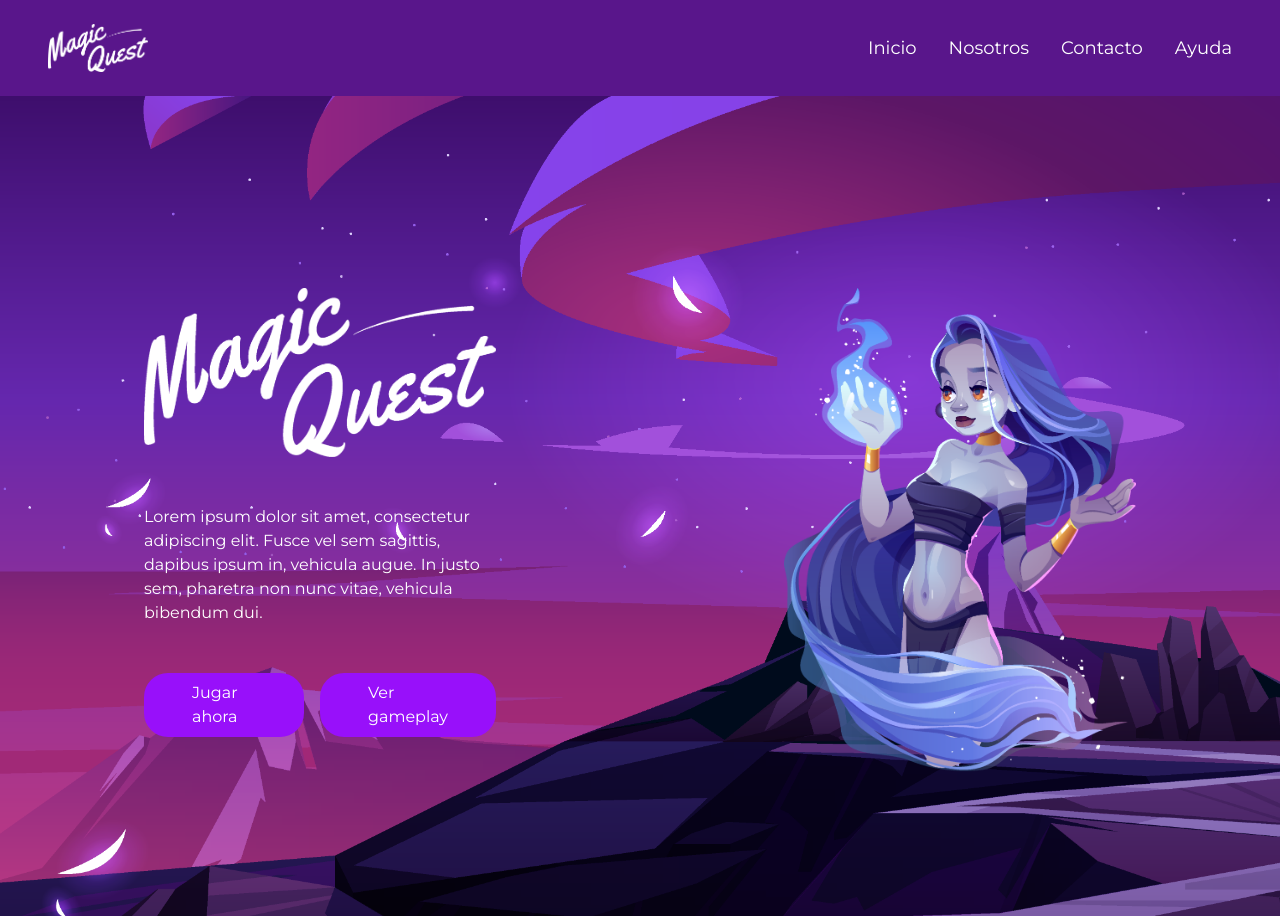
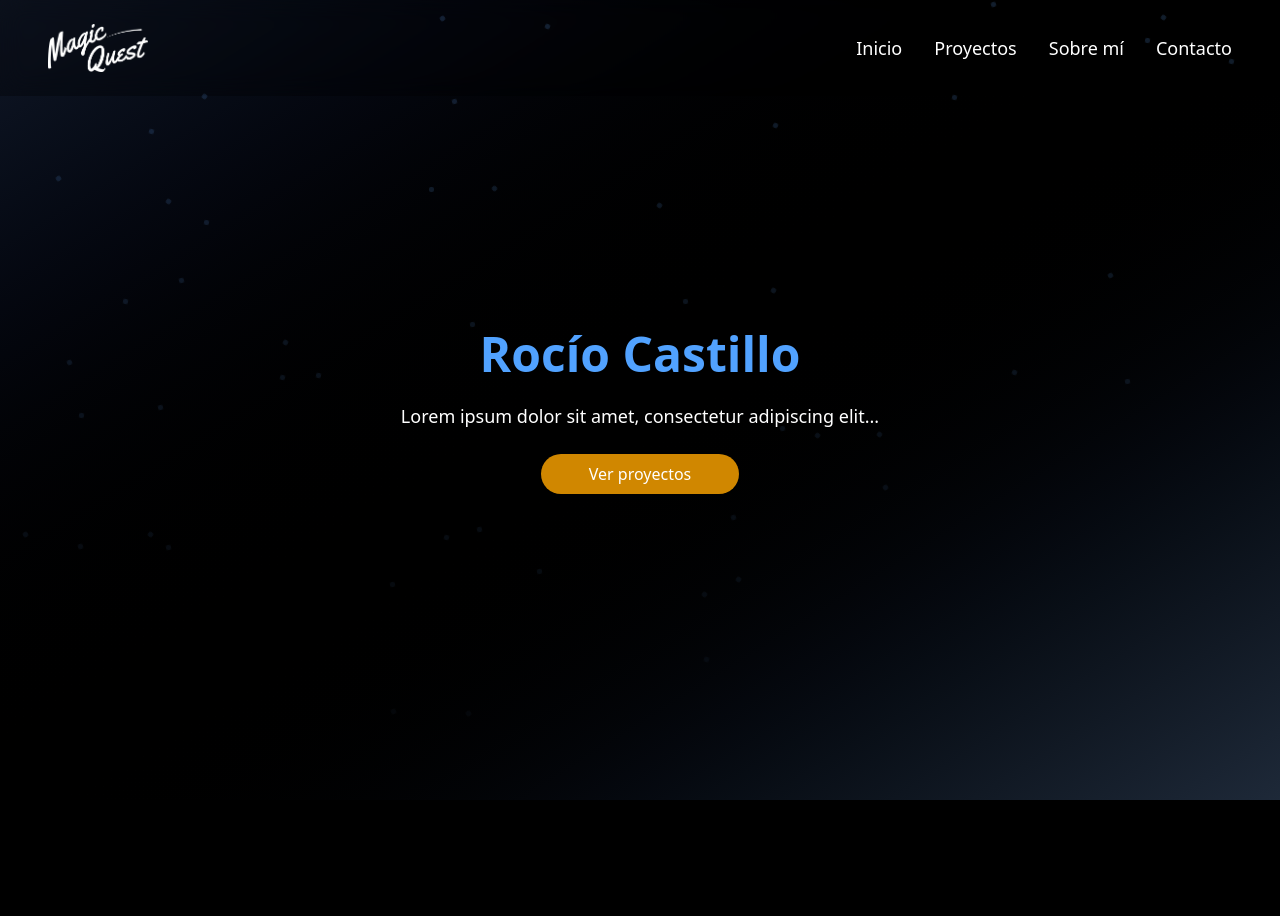
Before and after one commit to SitaRocco/practicando-react, a React (Vite) app: page / in a window 1280 px wide. After the commit the page ends 800 px from the top, so only its background shows below. Built offline with nearby package versions, Linux system fonts and the light colour scheme.

Commit message:
Haciendo cambios para transformarlo en mi portafolio

```diff
--- a/src/App.jsx
+++ b/src/App.jsx
@@ -1,19 +1,11 @@
 import Hero from "./components/Hero/Hero";
 import Navbar from "./components/Navbar/Navbar";
-import Fondo from "./assets/Fondo.png";
+
 
 function App() {
-  const bgImagen = {
-    backgroundImage: `url(${Fondo})`,
-    backgroundSize: 'cover',
-    backgroundPosition: 'bottom',
-    backgroundRepeat: 'no-repeat',
-    position : 'relative',
-
-  };
 
   return (
-    <div style={bgImagen} className="overflow-hidden min-h-screen">
+    <div className="bg-gradient-to-br from-gray-900 via-black to-gray-800 text-white font-sans">
       <Navbar/>
       <Hero/>
     </div>
--- a/src/components/Hero/Hero.jsx
+++ b/src/components/Hero/Hero.jsx
@@ -1,34 +1,60 @@
-import React from 'react'
+import React, { useEffect } from 'react'
 import Personaje from "../../assets/Personaje.png"
 import Logo from "../../assets/Logo.png"
-import {motion} from "framer-motion"
+import { motion } from "framer-motion"
 import { slipeUp } from '../../utility/animation'
 
 const Hero = () => {
+  useEffect(() => {
+    const shapeContainers = document.querySelectorAll(".falling-shapes");
+
+    shapeContainers.forEach((container) => {
+      if (!container) return;
+
+      const shapes = ["square"];
+
+      for (let i = 0; i < 25; i++) {
+        const shapeEl = document.createElement("div");
+        const shapeType = shapes[Math.floor(Math.random() * shapes.length)];
+        shapeEl.classList.add("shape", shapeType);
+        shapeEl.style.left = `${Math.random() * 100}%`;
+        shapeEl.style.animationDuration = `${5 + Math.random() * 4}s`;
+        shapeEl.style.animationDelay = `${Math.random() * 5}s`;
+        shapeEl.style.transform = `rotate(${Math.random() * 360}deg)`;
+        container.appendChild(shapeEl);
+      }
+    });
+  }, []);
+
   return (
-    <section className='mt-36'>
-      <div className='grid grid-cols-1 md:grid-cols-2'>
-        {/*Textos y descripción*/}
-        <div className='p-10 sm:p-10 md:p-15 lg:p-30 xl:p-36'>
-          <motion.img
-           src={Logo} alt='logo del juego'
-          variants={slipeUp(0.2)}
-          initial="initial"
-          animate="animate"
+    <section className="relative flex items-center justify-center min-h-screen px-4 overflow-hidden">
+      {/* Fondo animado */}
+      <div className="falling-shapes absolute top-0 left-0 w-full h-full pointer-events-none z-0"></div>
 
-          />
-          <p className='py-12 text-white'>
-            Lorem ipsum dolor sit amet, consectetur adipiscing elit. Fusce vel sem sagittis, dapibus ipsum in, vehicula augue. In justo sem, pharetra non nunc vitae, vehicula bibendum dui.
-          </p>
-          <div className='flex justify-center gap-4'>
-            <a className='bg-purple-600 py-2 px-12 rounded-3xl text-white hover:bg-purple-500 transition-all duration-300 items-center cursor-pointer'>Jugar ahora</a>
-            <a className='bg-purple-600 py-2 px-12 rounded-3xl text-white hover:bg-purple-500 transition-all duration-300 items-center cursor-pointer'>Ver gameplay</a>
+      <div className="w-full max-w-6xl flex items-center justify-center z-10">
+        <div className="grid grid-cols-1 gap-10 items-center w-full">
+
+          {/* Texto */}
+          <div className="p-6 sm:p-10 text-center flex flex-col justify-center items-center">
+            <h1 className="text-4xl sm:text-5xl font-bold text-blue-400 mb-6 mt-6">
+              Rocío Castillo
+            </h1>
+            <p className="text-white text-base sm:text-lg max-w-prose">
+              Lorem ipsum dolor sit amet, consectetur adipiscing elit...
+            </p>
+            <div className="flex flex-col sm:flex-row justify-center gap-4 mt-6">
+              <a
+                href="#projects"
+                className="bg-yellow-600 py-2 px-8 sm:px-12 rounded-3xl hover:bg-black transition-all duration-300 whitespace-nowrap text-center"
+              >
+                Ver proyectos
+              </a>
+
+            </div>
           </div>
-        </div>
 
-        {/*Imagen*/}
-        <div className='p-10 sm:p-10 md:p-15 lg:p-30 xl:p-36'>
-          <img src={Personaje} alt='personaje del juego'/>
+
+
         </div>
       </div>
     </section>
--- a/src/components/Navbar/Navbar.jsx
+++ b/src/components/Navbar/Navbar.jsx
@@ -9,17 +9,17 @@ const navbarlinks = [
     },
     {
         id:2,
-        title:"Nosotros",
+        title:"Proyectos",
         Link:"/"
     },
     {
         id:3,
-        title:"Contacto",
+        title:"Sobre mí",
         Link:"/"
     },
     {
         id:4,
-        title:"Ayuda",
+        title:"Contacto",
         Link:"/"
     },
 ]
@@ -32,7 +32,7 @@ const Navbar = () => {
     }
 
   return (
-    <nav className='fixed top-0 left-0 bg-purple-900 w-full bg-opacity-30 backdrop-blur-md z-50'>
+    <nav className='fixed top-0 left-0 bg-black/30 w-full  backdrop-blur-md '>
       <div className='flex justify-between items-center sm:px-12 px-4 sm:py-6 py-3'>
         <div>
             <img src={Logo} alt='Logo del sitio' className='w-[100px]'/>
@@ -66,7 +66,7 @@ const Navbar = () => {
       </div>
 
       {/* Menú mobile*/}
-      <div className={`md:hidden absolute w-full bg-purple-950 transition-all duration-300 ${isOpen ? "opacity-100 visible" : "opacity-0 invisible"}`}>
+      <div className={`md:hidden absolute w-full bg-black transition-all duration-300 ${isOpen ? "opacity-100 visible" : "opacity-0 invisible"}`}>
           <ul className='flex flex-col px-4 py-2'>
                 {navbarlinks.map((link)=>(
                 <li key={link.id} className='py-2 text-center'>
--- a/src/index.css
+++ b/src/index.css
@@ -3,5 +3,37 @@
 
 body{
   font-family: "Montserrat", sans-serif;
-  background-color:rgb(88, 0, 170);
+  background-color:black;
 }
+
+.falling-shapes {
+  position: absolute;
+  overflow: hidden;
+  z-index: 0;
+}
+
+.shape {
+  position: absolute;
+  width: 5px;
+  height: 5px;
+  opacity: 0.1;
+  background-color: #60a5fa; /* azul Tailwind */
+  animation-name: fall;
+  animation-timing-function: linear;
+  animation-iteration-count: infinite;
+}
+
+.square {
+  border-radius: 2px 2px;
+}
+
+@keyframes fall {
+  0% {
+    top: -10%;
+    opacity: 0.2;
+  }
+  100% {
+    top: 110%;
+    opacity: 0;
+  }
+}
```
